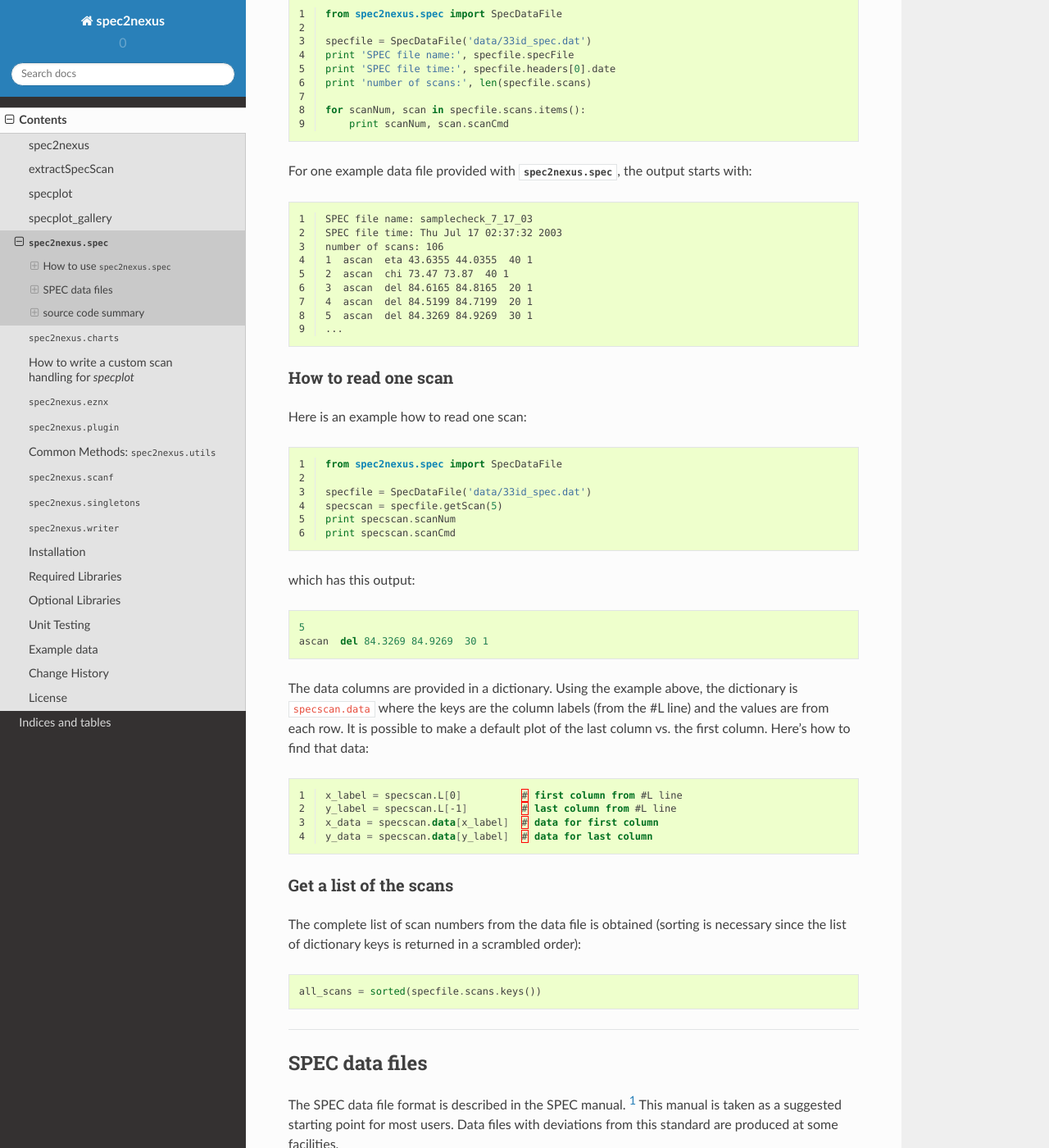
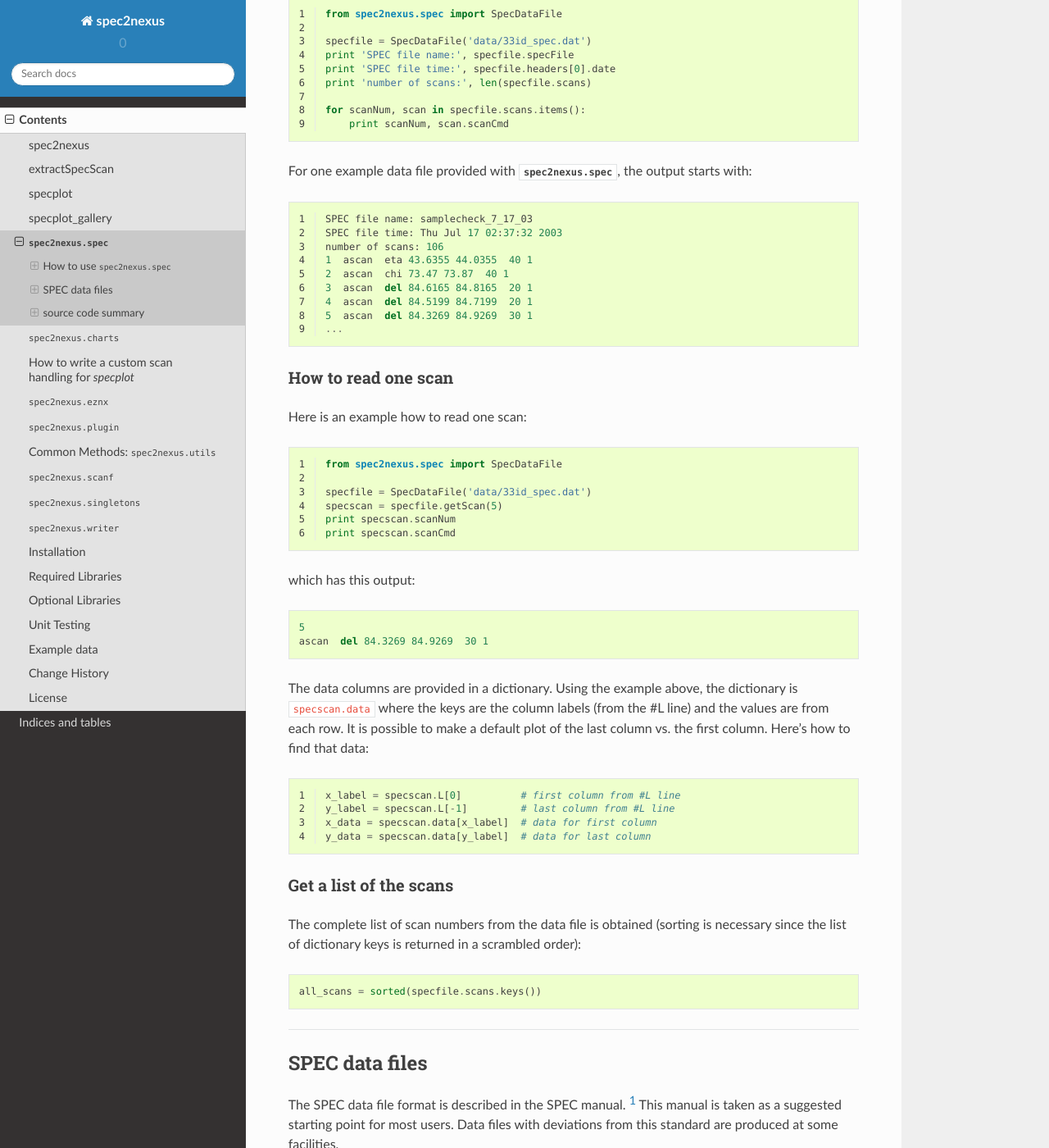
Before and after one commit to prjemian/spec2nexus, a Sphinx documentation site: the page built from docs/source/spec.rst, in a window 1280 px wide and 1400 px high, scrolled down 347 px. Shown: the whole window at 82% size. Built offline with Sphinx 7.4.7 and the Read the Docs theme 2.0.0, drawn with Linux system fonts in a browser that asks for light colours.

Commit message:
DOC #221 resolve problems

```diff
--- a/docs/source/spec.rst
+++ b/docs/source/spec.rst
@@ -29,7 +29,7 @@ Here is a quick example how to use :mod:`~spec2nexus.spec`:
 
 For one example data file provided with :mod:`spec2nexus.spec`, the output starts with:
 
-.. code-block:: guess
+.. code-block::
    :linenos:
 
    SPEC file name: samplecheck_7_17_03
@@ -67,7 +67,7 @@ the dictionary is ``specscan.data`` where the keys are the column labels (from t
 #L line) and the values are from each row.  It is possible to make a default
 plot of the last column vs. the first column.  Here's how to find that data:
 
-.. code-block:: guess
+.. code-block:: python
    :linenos:
 
    x_label = specscan.L[0]          # first column from #L line
@@ -287,7 +287,7 @@ The command word of a control line may have a number at the end,
 indicating it is part of a sequence, such as these control lines
 (see :ref:`plugin_list` for how to interpret):
 
-.. code-block:: guess
+.. code-block::
    :linenos:
 
    #D Wed Nov 03 13:42:03 2010
```
Also changed, not shown: 1 other file.
